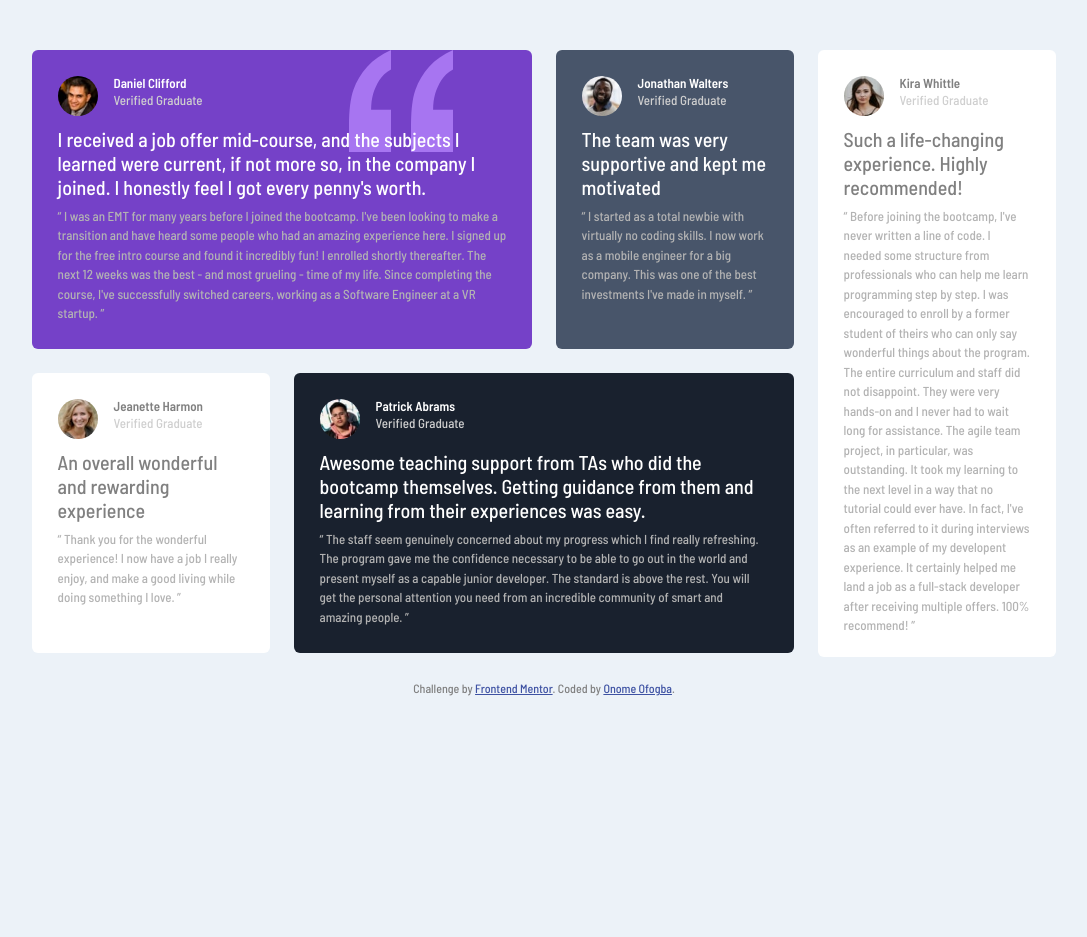
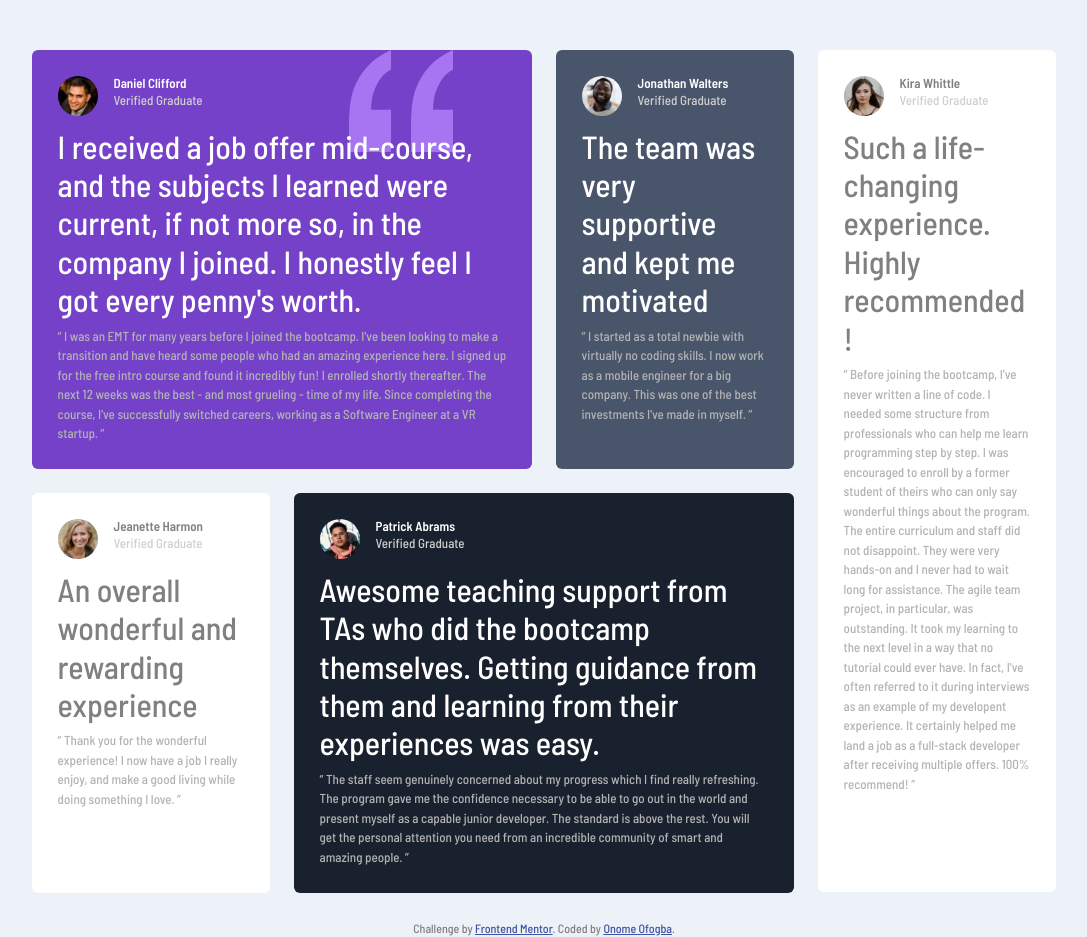
Before and after one commit to faithofogba/testimonial-grid-section, a React (Create React App) app: page / in a window 1280 px wide. Shown: the whole page, without its empty margins (96-1183 px from the left). Before the commit the page ends 800 px from the top, so only its background shows below. Built offline with nearby package versions, Linux system fonts and the light colour scheme.

Commit message:
clean ups

```diff
--- a/src/components/Card.js
+++ b/src/components/Card.js
@@ -11,7 +11,7 @@ export default function Card(person) {
         </section>
       </div>
       <section className="card-body p-0">
-        <h5 className={person.titleClass}>{person.quoteHeader}</h5>
+        <h2 className={person.titleClass}>{person.quoteHeader}</h2>
         <p className="card-text">{person.quoteText}</p>
       </section>
     </div>
```
